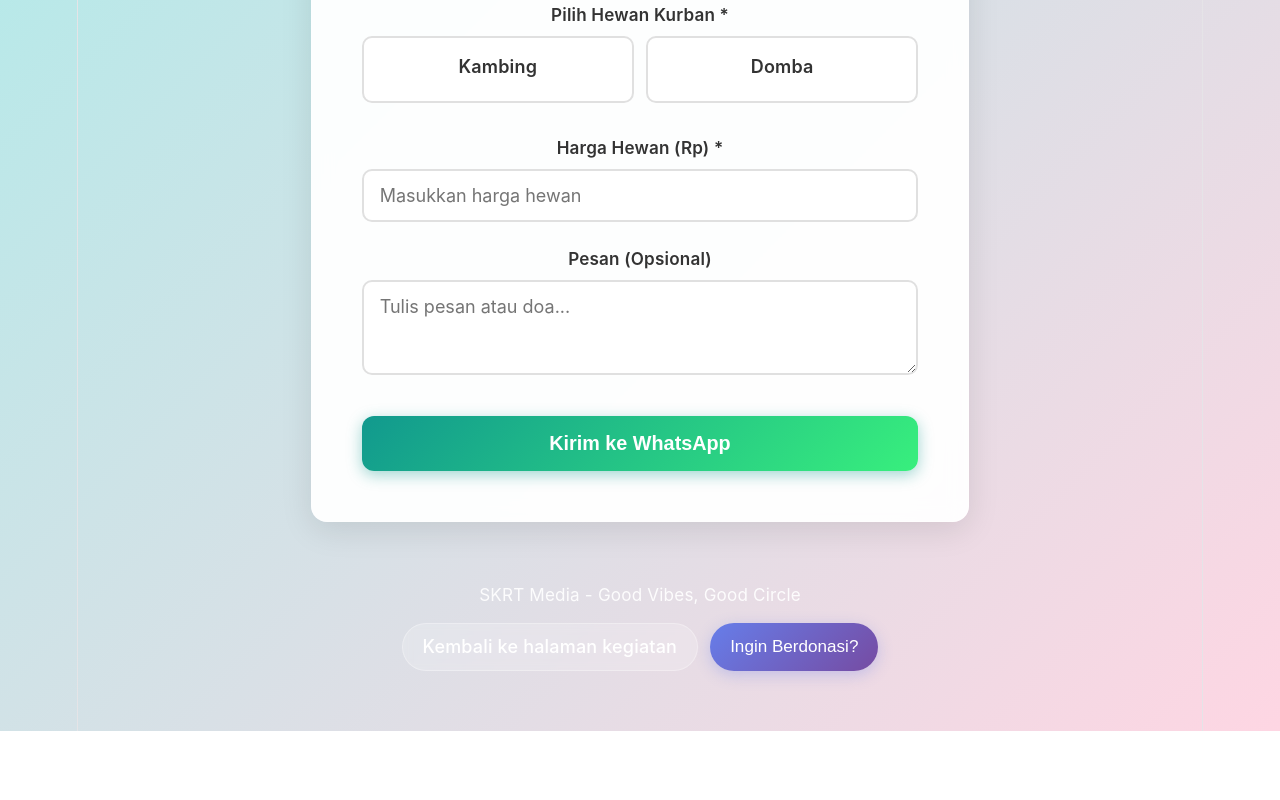
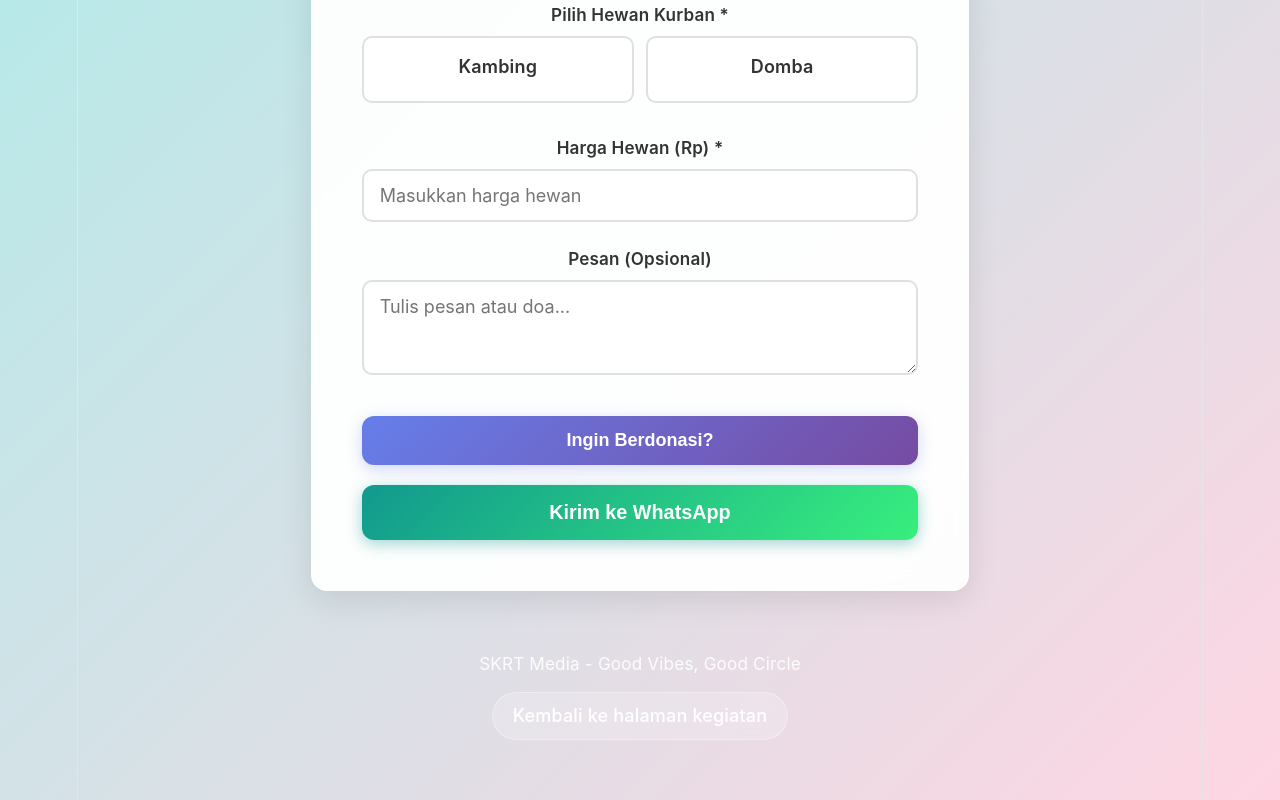
Before and after one commit to ramaahmadi/qurbanbarengskrt2026, a React (Vite) app: page / in a window 1280 px wide. Shown: the part 465-1265 px from the top of the page. Before the commit the page ends 1196 px from the top, so only its background shows below. Built offline with nearby package versions, Linux system fonts and the light colour scheme.

Commit message:
Move donation button inside form before submit button

```diff
--- a/src/App.css
+++ b/src/App.css
@@ -195,13 +195,6 @@ body {
   font-size: 0.95rem;
 }
 
-.footer-links {
-  display: flex;
-  gap: 12px;
-  justify-content: center;
-  flex-wrap: wrap;
-}
-
 .footer a {
   color: white;
   text-decoration: none;
@@ -222,15 +215,18 @@ body {
 }
 
 .donation-btn {
+  width: 100%;
+  padding: 14px;
+  background: linear-gradient(135deg, #667eea 0%, #764ba2 100%);
   color: white;
-  font-weight: 500;
-  padding: 10px 20px;
-  background: linear-gradient(135deg, #667eea 0%, #764ba2 100%);
   border: none;
-  border-radius: 25px;
+  border-radius: 12px;
+  font-size: 1rem;
+  font-weight: 600;
+  cursor: pointer;
   transition: all 0.3s ease;
-  cursor: pointer;
-  font-size: 0.95rem;
+  margin-top: 10px;
+  margin-bottom: 10px;
   box-shadow: 0 4px 15px rgba(102, 126, 234, 0.3);
 }
 
--- a/src/App.jsx
+++ b/src/App.jsx
@@ -177,6 +177,18 @@ function App() {
         </div>
 
         <button
+          type="button"
+          className="donation-btn"
+          onClick={() => {
+            const message = 'Assalamualaikum Admin, saya ingin berdonasi untuk Qurban Bareng SKRT 2026. Mohon info nomor rekening untuk transfer ya. Terima kasih!'
+            const whatsappUrl = `https://wa.me/6282122451622?text=${encodeURIComponent(message)}`
+            window.open(whatsappUrl, '_blank')
+          }}
+        >
+          Ingin Berdonasi?
+        </button>
+
+        <button
           type="submit"
           className="submit-btn"
           disabled={isSubmitting}
@@ -187,22 +199,9 @@ function App() {
 
       <div className="footer">
         <p>SKRT Media - Good Vibes, Good Circle</p>
-        <div className="footer-links">
-          <a href="https://skrtmedia-main.vercel.app/kegiatan/qurban-2026" target="_blank" rel="noopener noreferrer">
-            Kembali ke halaman kegiatan
-          </a>
-          <button
-            type="button"
-            className="donation-btn"
-            onClick={() => {
-              const message = 'Assalamualaikum Admin, saya ingin berdonasi untuk Qurban Bareng SKRT 2026. Mohon info nomor rekening untuk transfer ya. Terima kasih!'
-              const whatsappUrl = `https://wa.me/6282122451622?text=${encodeURIComponent(message)}`
-              window.open(whatsappUrl, '_blank')
-            }}
-          >
-            Ingin Berdonasi?
-          </button>
-        </div>
+        <a href="https://skrtmedia-main.vercel.app/kegiatan/qurban-2026" target="_blank" rel="noopener noreferrer">
+          Kembali ke halaman kegiatan
+        </a>
       </div>
     </div>
   )
```
